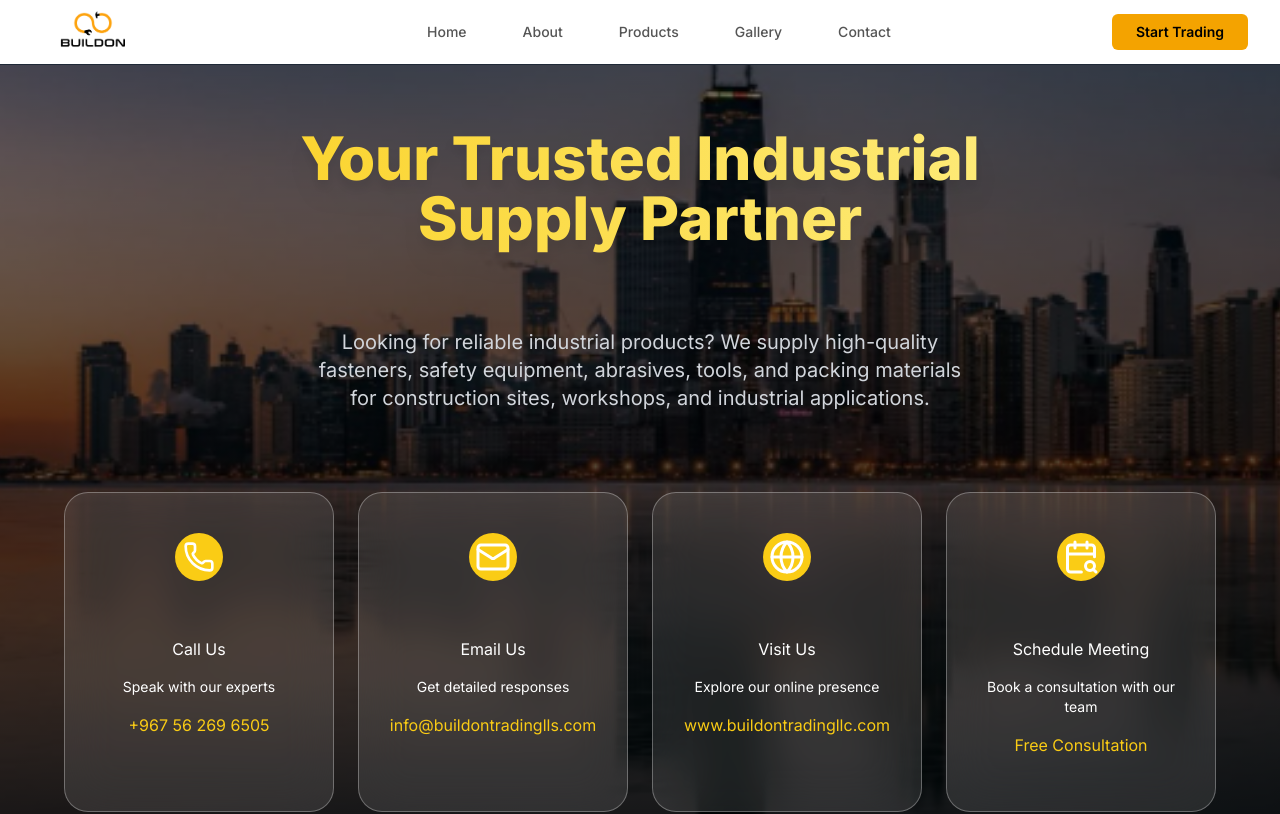
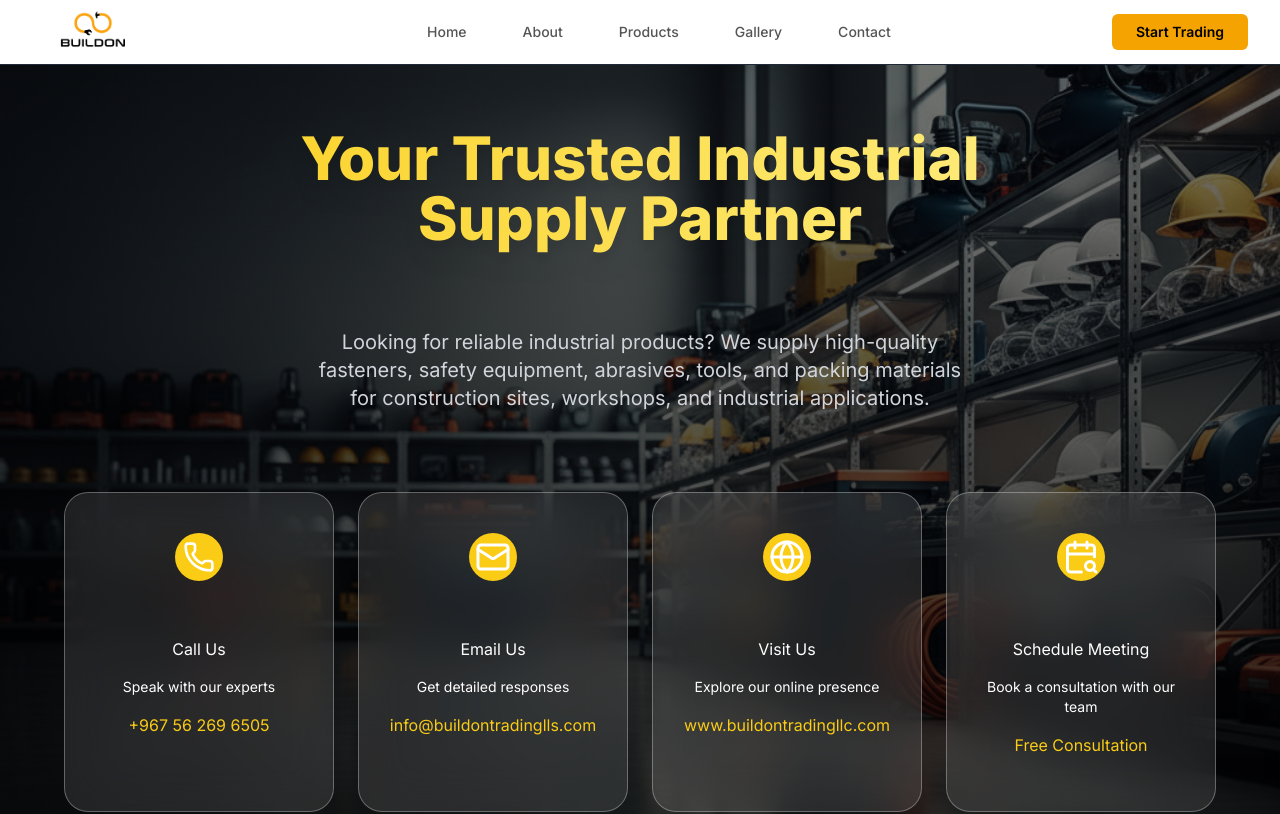
Before and after one commit to Rafnaspp/buildon, a Next.js app: page /contact in a window 1280 px wide. Shown: the top 814 px of the page. Built offline with nearby package versions, Linux system fonts and the light colour scheme.

Commit message:
Changed contact hero image

```diff
--- a/src/components/contact/ContactHero.tsx
+++ b/src/components/contact/ContactHero.tsx
@@ -5,7 +5,7 @@ export default function ContactHero() {
         <section className="relative min-h-screen flex items-center justify-center px-6 pt-24 sm:pt-28 lg:pt-32">
             <div className="absolute inset-0">
                     <Image
-                        src="/hero.png"
+                        src="/images/hero/hero.png"
                         alt="Hero background"
                         fill
                         className="object-cover"
```
